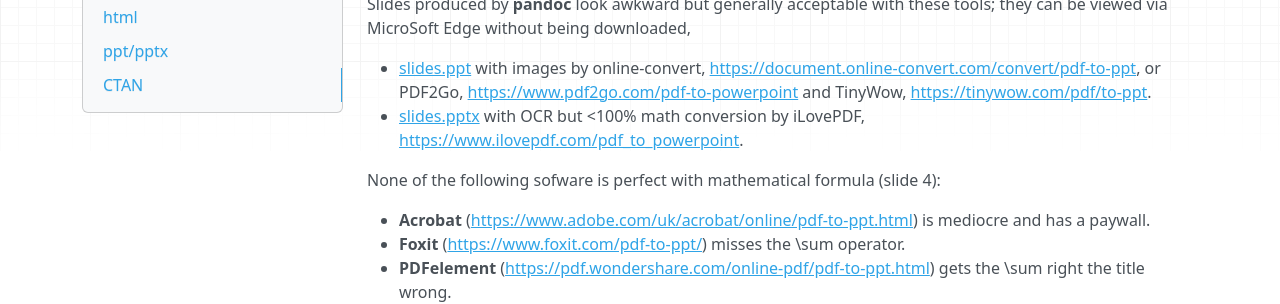
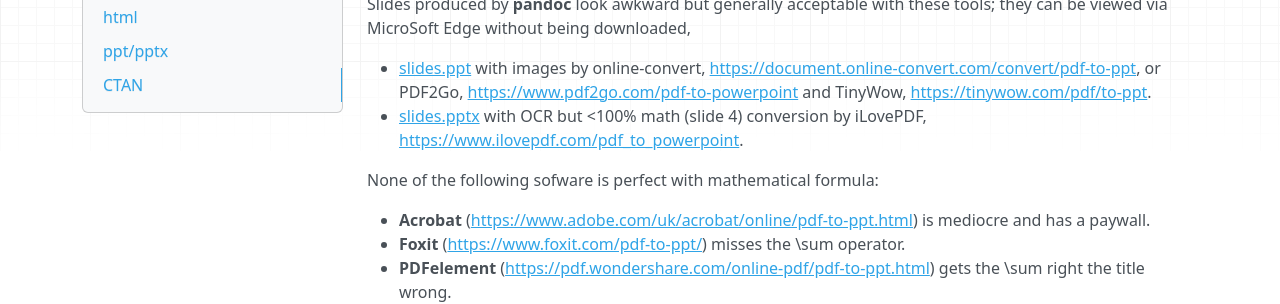
Before and after one commit to jinghuazhao/physalia, an MkDocs documentation site: the page built from docs/slides.md, in a window 1280 px wide and 900 px high, scrolled down 583 px. Shown: the part 155-459 px from the top of the window. Built offline with MkDocs 1.6.1, drawn with Linux system fonts in a browser that asks for light colours; nearby versions of some CDN libraries; a script that is not in the unit is left out.

Commit message:
physalia

```diff
--- a/docs/slides.md
+++ b/docs/slides.md
@@ -34,9 +34,9 @@ See <a href="slides.html">slides.html</a>.
 Slides produced by **pandoc** look awkward but generally acceptable with these tools; they can be viewed via MicroSoft Edge without being downloaded,
 
 - <a href="slides.ppt">slides.ppt</a> with images by online-convert, <https://document.online-convert.com/convert/pdf-to-ppt>, or PDF2Go, <https://www.pdf2go.com/pdf-to-powerpoint> and TinyWow, <https://tinywow.com/pdf/to-ppt>.
-- <a href="slides.pptx">slides.pptx</a> with OCR but <100% math conversion by iLovePDF, <https://www.ilovepdf.com/pdf_to_powerpoint>.
+- <a href="slides.pptx">slides.pptx</a> with OCR but <100% math (slide 4) conversion by iLovePDF, <https://www.ilovepdf.com/pdf_to_powerpoint>.
 
-None of the following sofware is perfect with mathematical formula (slide 4):
+None of the following sofware is perfect with mathematical formula:
 
 * **Acrobat** (<https://www.adobe.com/uk/acrobat/online/pdf-to-ppt.html>) is mediocre and has a paywall.
 * **Foxit** (<https://www.foxit.com/pdf-to-ppt/>) misses the \sum operator.
```
